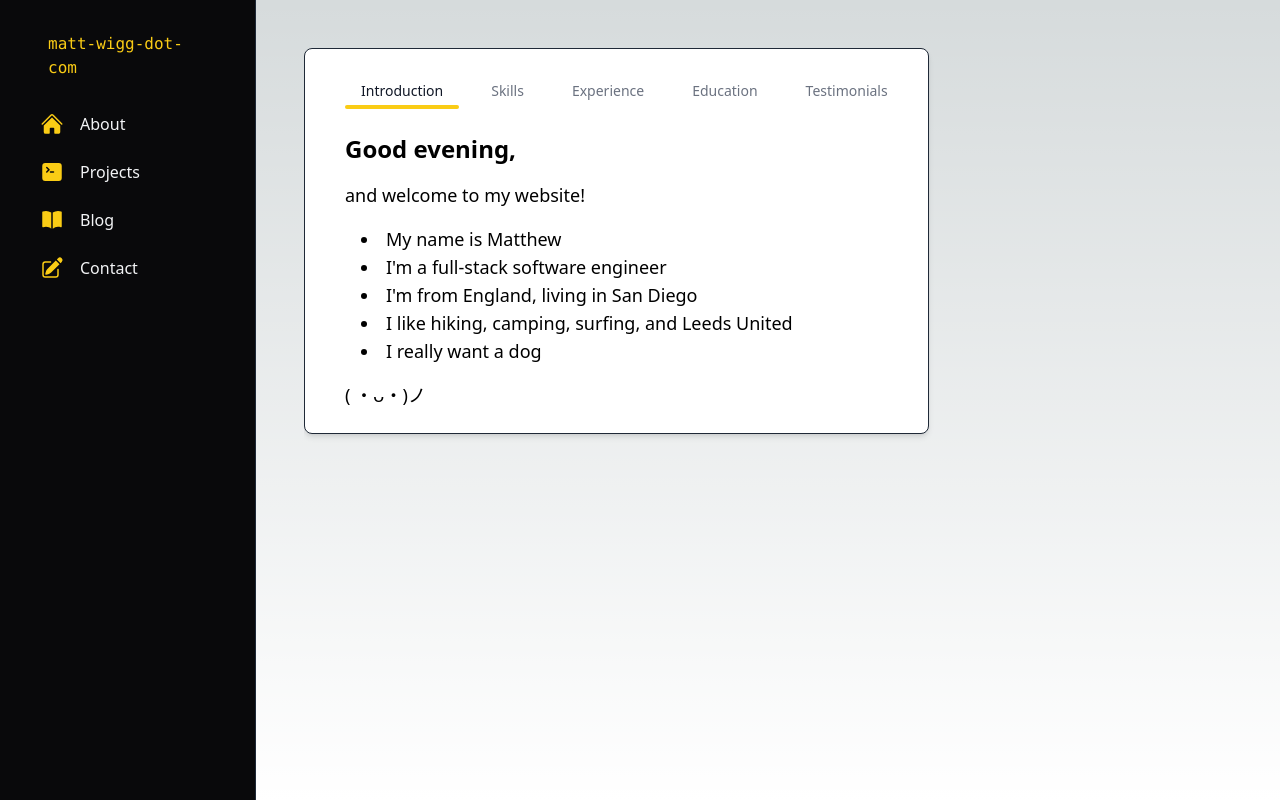
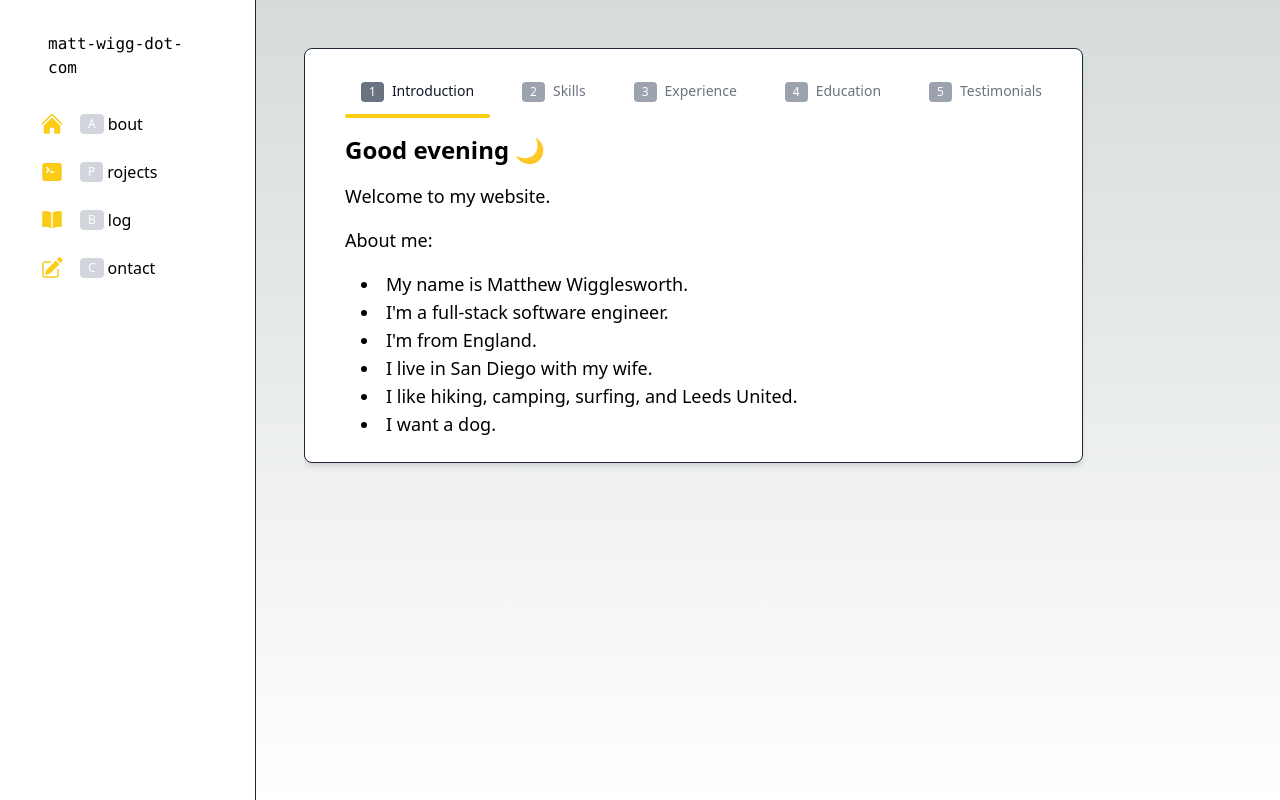
Before and after one commit to matt-wigg/matt-wigg-dot-com, a Next.js app: page / in a window 1280 px wide. Built offline with nearby package versions, Linux system fonts and the light colour scheme.

Commit message:
light/dark css and about info

```diff
--- a/src/components/HomeTabs.tsx
+++ b/src/components/HomeTabs.tsx
@@ -52,13 +52,34 @@ const HomeTabs = () => {
   useEffect(() => {
     const currentHour = currentTime.getHours();
     if (currentHour < 12) {
-      setGreeting('Good morning,');
+      setGreeting('Good morning ☀️');
     } else if (currentHour < 18) {
-      setGreeting('Good afternoon,');
+      setGreeting('Good afternoon 🌤️');
     } else {
-      setGreeting('Good evening,');
+      setGreeting('Good evening 🌙');
     }
   }, [currentTime]);
+
+  useEffect(() => {
+    document.addEventListener('keydown', handleKeyDown);
+    return () => {
+      document.removeEventListener('keydown', handleKeyDown);
+    };
+  }, []);
+
+  const handleKeyDown = (event: KeyboardEvent) => {
+    if (event.key === '1') {
+      setActiveTab('introduction');
+    } else if (event.key === '2') {
+      setActiveTab('skills');
+    } else if (event.key === '3') {
+      setActiveTab('experience');
+    } else if (event.key === '4') {
+      setActiveTab('education');
+    } else if (event.key === '5') {
+      setActiveTab('testimonials');
+    }
+  };
 
   const TabContent = () => {
     switch (activeTab) {
@@ -66,15 +87,16 @@ const HomeTabs = () => {
         return (
           <div className='space-y-4 text-lg font-light pl-4 '>
             <p className='text-2xl font-bold pt-2'>{greeting}</p>
-            <p>and welcome to my website!</p>
+            <p>Welcome to my website.</p>
+            <p>About me: </p>
             <ul className='list-disc list-inside pl-4'>
-              <li>My name is Matthew</li>
-              <li>I&apos;m a full-stack software engineer</li>
-              <li>I&apos;m from England, living in San Diego</li>
-              <li>I like hiking, camping, surfing, and Leeds United</li>
-              <li>I really want a dog</li>
+              <li>My name is Matthew Wigglesworth.</li>
+              <li>I&apos;m a full-stack software engineer.</li>
+              <li>I&apos;m from England.</li>
+              <li>I live in San Diego with my wife.</li>
+              <li>I like hiking, camping, surfing, and Leeds United.</li>
+              <li>I want a dog.</li>
             </ul>
-            <p>( ・ᴗ・)ノ </p>
           </div>
         );
       case 'skills':
@@ -82,7 +104,7 @@ const HomeTabs = () => {
           <div className='space-y-4 text-lg font-light pl-4'>
             <p className='text-2xl font-bold pt-2'>Skills.</p>
             <div className='flex align-middle'>
-              <CodeBracketIcon className='h-6 w-6 mr-2 text-yellow-400' />
+              <CodeBracketIcon className='h-6 w-6 mr-2 text-white' />
               <p className='font-medium'>Languages</p>
             </div>
             <ul className='list-disc list-inside pl-4'>
@@ -95,7 +117,7 @@ const HomeTabs = () => {
               </li>
             </ul>
             <div className='flex align-middle'>
-              <CircleStackIcon className='h-6 w-6 mr-2 text-yellow-400' />
+              <CircleStackIcon className='h-6 w-6 mr-2 text-white' />
               <p className='font-medium'>Databases</p>
             </div>
             <ul className='list-disc list-inside pl-4'>
@@ -103,7 +125,7 @@ const HomeTabs = () => {
               <li>NoSQL (MongoDB)</li>
             </ul>
             <div className='flex align-middle'>
-              <ClipboardDocumentIcon className='h-6 w-6 mr-2 text-yellow-400' />
+              <ClipboardDocumentIcon className='h-6 w-6 mr-2 text-white' />
               <p className='font-medium'>Project Management</p>
             </div>
             <ul className='list-disc list-inside pl-4'>
@@ -136,7 +158,7 @@ const HomeTabs = () => {
     <div className='bg-white dark:bg-zinc-950 p-6 rounded-lg shadow-md w-fit border border-gray-800'>
       <div className='flex space-x-4 mb-4 relative'>
         <div
-          className='absolute left-0 bottom-0 bg-yellow-400 h-1 rounded-full transition-all duration-300 ease-in-out'
+          className='absolute left-0 -bottom-2 bg-yellow-400 h-1 rounded-full transition-all duration-300 ease-in-out'
           style={indicatorStyle}
         />
         {[
@@ -160,7 +182,16 @@ const HomeTabs = () => {
             }`}
             onClick={() => setActiveTab(tab as TabName)}
           >
-            {tab.charAt(0).toUpperCase() + tab.slice(1)}
+            <span
+              className={`inline-block text-white dark:text-gray-300 rounded px-2 py-0.5 text-xs mr-2 transition duration-150 ease-in-out  ${
+                activeTab === tab
+                  ? 'bg-gray-200 bg-gray-500 dark:bg-gray-700'
+                  : 'bg-gray-400 bg-gray-300 dark:bg-gray-800'
+              }`}
+            >
+              {index + 1}
+            </span>
+            {tab.charAt(0).toUpperCase() + tab.slice(1)}{' '}
           </button>
         ))}
       </div>
--- a/src/components/Navbar.tsx
+++ b/src/components/Navbar.tsx
@@ -1,5 +1,5 @@
 'use client';
-import React, { useState } from 'react';
+import React, { useState, useEffect } from 'react';
 import {
   HomeIcon,
   CommandLineIcon,
@@ -7,43 +7,96 @@ import {
   BookOpenIcon,
 } from '@heroicons/react/24/solid';
 import Link from 'next/link';
+import { useRouter } from 'next/navigation';
 
 const Navbar = () => {
   const [isOpen, setIsOpen] = useState(false);
+  const router = useRouter();
 
   const toggleMenu = () => {
     setIsOpen(!isOpen);
   };
 
+  useEffect(() => {
+    const handleKeyDown = (event: KeyboardEvent) => {
+      switch (event.key.toLowerCase()) {
+        case 'a':
+          router.push('/');
+          break;
+        case 'p':
+          router.push('/projects');
+          break;
+        case 'b':
+          router.push('/blog');
+          break;
+        case 'c':
+          router.push('/contact');
+          break;
+        default:
+          // Do nothing if any other key is pressed
+          break;
+      }
+    };
+
+    document.addEventListener('keydown', handleKeyDown);
+    return () => {
+      document.removeEventListener('keydown', handleKeyDown);
+    };
+  });
+
   return (
     <div className='flex flex-col md:flex-row md:space-x-4 md:space-y-0'>
-      <div className='md:flex bg-zinc-950 text-gray-100 w-64 h-screen flex-col justify-between hidden absolute top-0 left-0 border-r border-gray-800'>
+      <div className='md:flex bg-white dark:bg-zinc-950 dark:text-gray-100 w-64 h-screen flex-col justify-between hidden absolute top-0 left-0 border-r border-gray-800'>
         <nav className='px-6 py-4 space-y-2'>
-          <h1 className='text-yellow-400 font-mono px-6 py-4'>
+          <h1 className='dark:text-yellow-400 font-mono px-6 py-4'>
             matt-wigg-dot-com
           </h1>
           <Link href='/' legacyBehavior>
-            <button className='flex items-center px-4 py-2 font-medium rounded transition duration-200 hover:bg-gray-800 w-full text-left'>
+            <button className='flex items-center px-4 py-2 font-medium rounded transition duration-200 dark:hover:bg-gray-800 w-full text-left'>
               <HomeIcon className='h-6 w-6 mr-4 text-yellow-400' />
-              About
+              <span
+                className={`inline-block text-white dark:text-gray-300 rounded px-2 py-0.5 text-xs mr-1 transition duration-150 ease-in-out'bg-gray-200 dark:bg-gray-700 'bg-gray-400 bg-gray-300 dark:bg-gray-800''
+              `}
+              >
+                A
+              </span>
+              bout
             </button>
           </Link>
           <Link href='/projects' legacyBehavior>
-            <button className='flex items-center px-4 py-2 font-medium rounded transition duration-200 hover:bg-gray-800 w-full text-left'>
+            <button className='flex items-center px-4 py-2 font-medium rounded transition duration-200 dark:hover:bg-gray-800 w-full text-left'>
               <CommandLineIcon className='h-6 w-6 mr-4 text-yellow-400' />
-              Projects
+              <span
+                className={`inline-block text-white dark:text-gray-300 rounded px-2 py-0.5 text-xs mr-1 transition duration-150 ease-in-out'bg-gray-200 dark:bg-gray-700 'bg-gray-400 bg-gray-300 dark:bg-gray-800''
+              `}
+              >
+                P
+              </span>
+              rojects
             </button>
           </Link>
           <Link href='/blog' legacyBehavior>
-            <button className='flex items-center px-4 py-2 font-medium rounded transition duration-200 hover:bg-gray-800 w-full text-left'>
+            <button className='flex items-center px-4 py-2 font-medium rounded transition duration-200 dark:hover:bg-gray-800 w-full text-left'>
               <BookOpenIcon className='h-6 w-6 mr-4 text-yellow-400' />
-              Blog
+              <span
+                className={`inline-block text-white dark:text-gray-300 rounded px-2 py-0.5 text-xs mr-1 transition duration-150 ease-in-out'bg-gray-200 dark:bg-gray-700 'bg-gray-400 bg-gray-300 dark:bg-gray-800''
+              `}
+              >
+                B
+              </span>
+              log
             </button>
           </Link>
           <Link href='/contact' legacyBehavior>
-            <button className='flex items-center px-4 py-2 font-medium rounded transition duration-200 hover:bg-gray-800 w-full text-left'>
+            <button className='flex items-center px-4 py-2 font-medium rounded transition duration-200 dark:hover:bg-gray-800 w-full text-left'>
               <PencilSquareIcon className='h-6 w-6 mr-4 text-yellow-400' />
-              Contact
+              <span
+                className={`inline-block text-white dark:text-gray-300 rounded px-2 py-0.5 text-xs mr-1 transition duration-150 ease-in-out'bg-gray-200 dark:bg-gray-700 'bg-gray-400 bg-gray-300 dark:bg-gray-800''
+              `}
+              >
+                C
+              </span>
+              ontact
             </button>
           </Link>
         </nav>
@@ -73,7 +126,7 @@ const Navbar = () => {
           <nav className='md:hidden bg-zinc-950 p-4 space-y-2 text-gray-100 absolute top-12 w-full z-10'>
             <Link href='/' legacyBehavior>
               <button
-                className='flex items-center px-4 py-2 font-medium rounded transition duration-200 hover:bg-gray-800 w-full text-left'
+                className='flex items-center px-4 py-2 font-medium rounded transition duration-200 dark:hover:bg-gray-800 w-full text-left'
                 onClick={() => toggleMenu()}
               >
                 <HomeIcon className='h-6 w-6 mr-4 text-yellow-400' />
@@ -82,7 +135,7 @@ const Navbar = () => {
             </Link>
             <Link href='/projects' legacyBehavior>
               <button
-                className='flex items-center px-4 py-2 font-medium rounded transition duration-200 hover:bg-gray-800 w-full text-left'
+                className='flex items-center px-4 py-2 font-medium rounded transition duration-200 dark:hover:bg-gray-800 w-full text-left'
                 onClick={() => toggleMenu()}
               >
                 <CommandLineIcon className='h-6 w-6 mr-4 text-yellow-400' />
@@ -91,7 +144,7 @@ const Navbar = () => {
             </Link>
             <Link href='/blog' legacyBehavior>
               <button
-                className='flex items-center px-4 py-2 font-medium rounded transition duration-200 hover:bg-gray-800 w-full text-left'
+                className='flex items-center px-4 py-2 font-medium rounded transition duration-200 dark:hover:bg-gray-800 w-full text-left'
                 onClick={() => toggleMenu()}
               >
                 <BookOpenIcon className='h-6 w-6 mr-4 text-yellow-400' />
@@ -100,7 +153,7 @@ const Navbar = () => {
             </Link>
             <Link href='/contact' legacyBehavior>
               <button
-                className='flex items-center px-4 py-2 font-medium rounded transition duration-200 hover:bg-gray-800 w-full text-left'
+                className='flex items-center px-4 py-2 font-medium rounded transition duration-200 dark:hover:bg-gray-800 w-full text-left'
                 onClick={() => toggleMenu()}
               >
                 <PencilSquareIcon className='h-6 w-6 mr-4 text-yellow-400' />
```
